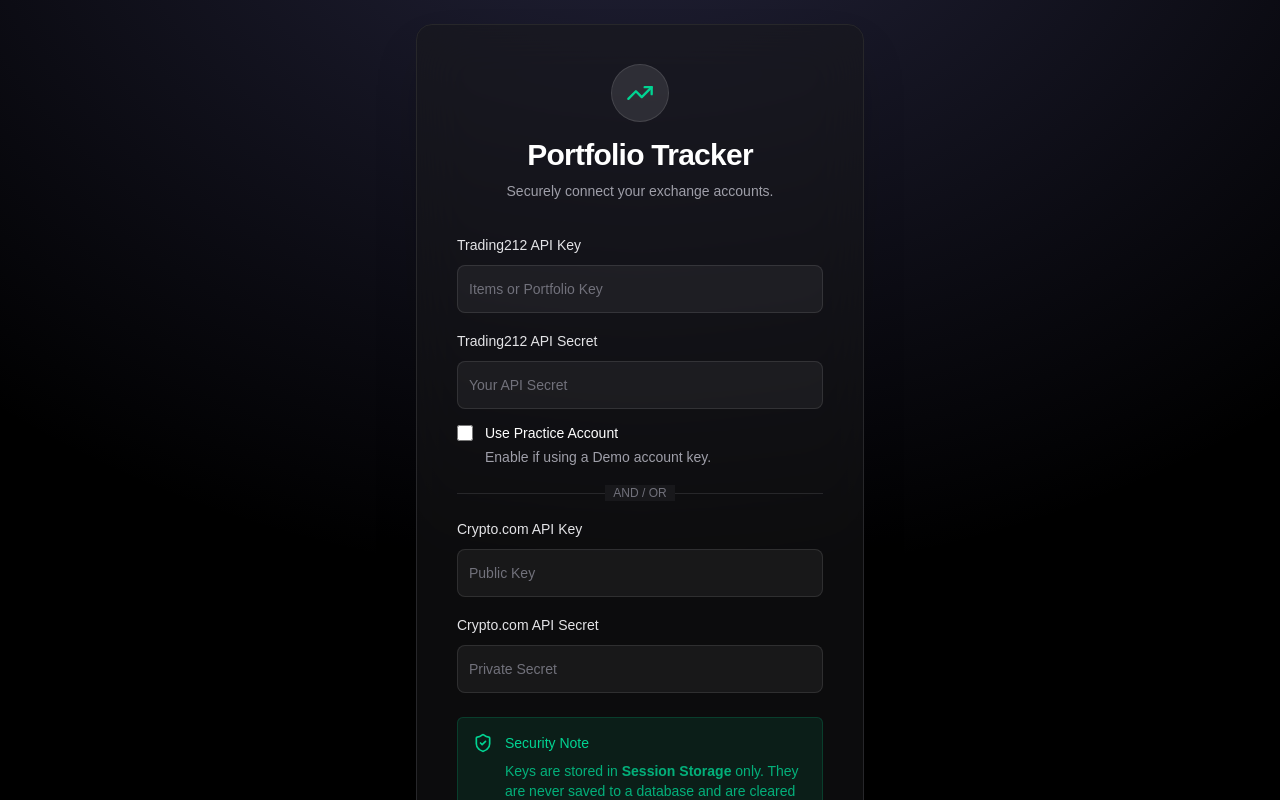
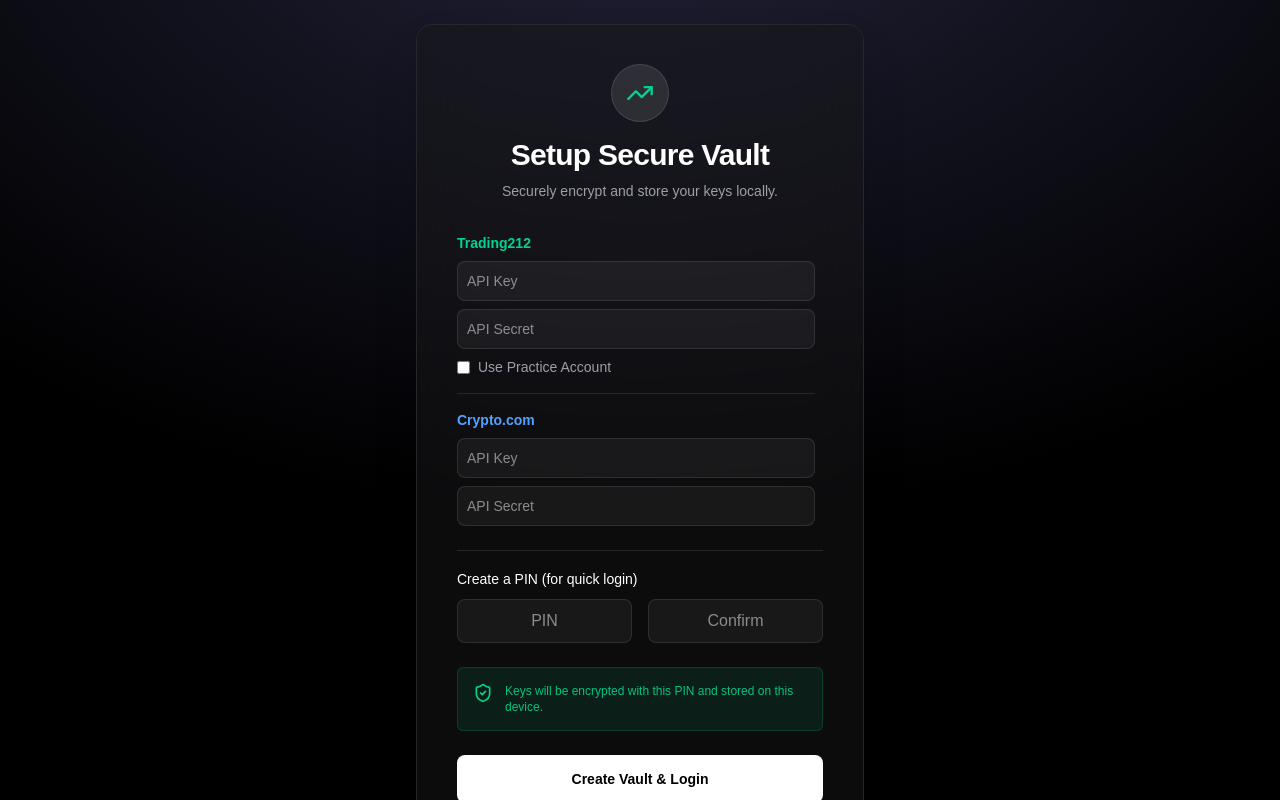
Before and after one commit to tkirilov93-del/pft, a Next.js app: page / in a window 1280 px wide. Shown: the top 800 px of the page. Built offline with nearby package versions, Linux system fonts and the light colour scheme.

Commit message:
Add files via upload

```diff
--- a/src/components/ApiKeyForm.tsx
+++ b/src/components/ApiKeyForm.tsx
@@ -1,7 +1,9 @@
 "use client";
 
-import { useState } from "react";
-import { Lock, ShieldCheck, TrendingUp } from "lucide-react";
+import { useState, useEffect } from "react";
+import { Lock, ShieldCheck, TrendingUp, Key, Trash2 } from "lucide-react";
+import AES from "crypto-js/aes";
+import encUtf8 from "crypto-js/enc-utf8";
 import { cn } from "@/lib/utils";
 
 interface ApiKeyFormProps {
@@ -9,160 +11,260 @@
 }
 
 export default function ApiKeyForm({ onComplete }: ApiKeyFormProps) {
+    // Mode: 'loading' | 'setup' | 'login'
+    const [mode, setMode] = useState<"loading" | "setup" | "login">("loading");
+
+    // Vault State
+    const [pin, setPin] = useState("");
+    const [confirmPin, setConfirmPin] = useState("");
+    const [error, setError] = useState<string | null>(null);
+
+    // Form State (for setup)
     const [t212Key, setT212Key] = useState("");
     const [t212Secret, setT212Secret] = useState("");
     const [t212Practice, setT212Practice] = useState(false);
     const [cryptoKey, setCryptoKey] = useState("");
     const [cryptoSecret, setCryptoSecret] = useState("");
 
-    const handleSubmit = (e: React.FormEvent) => {
+    useEffect(() => {
+        const vault = localStorage.getItem("portfolio_vault");
+        if (vault) {
+            setMode("login");
+        } else {
+            setMode("setup");
+        }
+    }, []);
+
+    const handleSetup = (e: React.FormEvent) => {
         e.preventDefault();
+        setError(null);
+
+        if (pin.length < 4) {
+            setError("PIN must be at least 4 digits");
+            return;
+        }
+        if (pin !== confirmPin) {
+            setError("PINs do not match");
+            return;
+        }
+
+        // Validate at least one service
+        if ((!t212Key || !t212Secret) && (!cryptoKey || !cryptoSecret)) {
+            setError("Please enter API keys for at least one service");
+            return;
+        }
+
+        try {
+            const keys = {
+                t212_key: t212Key,
+                t212_secret: t212Secret,
+                t212_type: t212Practice ? "practice" : "live",
+                crypto_key: cryptoKey,
+                crypto_secret: cryptoSecret
+            };
+
+            const encrypted = AES.encrypt(JSON.stringify(keys), pin).toString();
+            localStorage.setItem("portfolio_vault", encrypted);
+
+            // Also set session for immediate access
             if (t212Key) {
                 sessionStorage.setItem("t212_key", t212Key);
                 sessionStorage.setItem("t212_secret", t212Secret);
                 sessionStorage.setItem("t212_type", t212Practice ? "practice" : "live");
             }
-        if (cryptoKey) sessionStorage.setItem("crypto_key", cryptoKey);
-        if (cryptoSecret) sessionStorage.setItem("crypto_secret", cryptoSecret);
+            if (cryptoKey) {
+                sessionStorage.setItem("crypto_key", cryptoKey);
+                sessionStorage.setItem("crypto_secret", cryptoSecret);
+            }
+
             onComplete();
+        } catch (err) {
+            console.error(err);
+            setError("Failed to encrypt data");
+        }
     };
+
+    const handleLogin = (e: React.FormEvent) => {
+        e.preventDefault();
+        setError(null);
+
+        try {
+            const vault = localStorage.getItem("portfolio_vault");
+            if (!vault) {
+                setMode("setup");
+                return;
+            }
+
+            const bytes = AES.decrypt(vault, pin);
+            const decryptedData = JSON.parse(bytes.toString(encUtf8));
+
+            if (decryptedData) {
+                if (decryptedData.t212_key) {
+                    sessionStorage.setItem("t212_key", decryptedData.t212_key);
+                    sessionStorage.setItem("t212_secret", decryptedData.t212_secret);
+                    sessionStorage.setItem("t212_type", decryptedData.t212_type || "live");
+                }
+                if (decryptedData.crypto_key) {
+                    sessionStorage.setItem("crypto_key", decryptedData.crypto_key);
+                    sessionStorage.setItem("crypto_secret", decryptedData.crypto_secret);
+                }
+                onComplete();
+            } else {
+                setError("Invalid PIN");
+            }
+        } catch (err) {
+            // Decryption failure usually throws malformed UTF-8 error
+            setError("Invalid PIN");
+        }
+    };
+
+    const handleReset = () => {
+        if (confirm("Are you sure? This will delete your saved API keys. You will need to enter them again.")) {
+            localStorage.removeItem("portfolio_vault");
+            setMode("setup");
+            setPin("");
+            setError(null);
+        }
+    };
+
+    if (mode === "loading") return null;
 
     return (
         <div className="flex min-h-screen flex-col items-center justify-center bg-black bg-[radial-gradient(ellipse_80%_80%_at_50%_-20%,rgba(120,119,198,0.3),rgba(255,255,255,0))] p-6 text-white">
             <div className="w-full max-w-md space-y-8 rounded-2xl border border-zinc-800 bg-zinc-900/50 p-10 backdrop-blur-xl shadow-2xl">
                 <div className="text-center">
                     <div className="mx-auto mb-4 flex h-14 w-14 items-center justify-center rounded-full bg-white/10 ring-1 ring-white/20">
-                        <TrendingUp className="h-7 w-7 text-emerald-400" />
+                        {mode === "login" ? <Lock className="h-7 w-7 text-emerald-400" /> : <TrendingUp className="h-7 w-7 text-emerald-400" />}
                     </div>
-                    <h2 className="text-3xl font-bold tracking-tight text-white">Portfolio Tracker</h2>
+                    <h2 className="text-3xl font-bold tracking-tight text-white">
+                        {mode === "login" ? "Unlock Portfolio" : "Setup Secure Vault"}
+                    </h2>
                     <p className="mt-2 text-sm text-zinc-400">
-                        Securely connect your exchange accounts.
+                        {mode === "login"
+                            ? "Enter your PIN to decrypt your API keys."
+                            : "Securely encrypt and store your keys locally."}
                     </p>
                 </div>
 
-                <form onSubmit={handleSubmit} className="mt-8 space-y-6">
-                    <div className="space-y-4">
+                {error && (
+                    <div className="rounded-lg bg-red-500/10 p-3 text-sm text-red-500 text-center">
+                        {error}
+                    </div>
+                )}
+
+                {mode === "login" ? (
+                    <form onSubmit={handleLogin} className="mt-8 space-y-6">
                         <div>
-                            <label htmlFor="t212" className="block text-sm font-medium leading-6 text-zinc-200">
-                                Trading212 API Key
+                            <label htmlFor="pin" className="block text-sm font-medium leading-6 text-zinc-200">
+                                Enter PIN
                             </label>
-                            <div className="relative mt-2">
                             <input
-                                    id="t212"
-                                    name="t212"
+                                id="pin"
+                                type="password"
+                                value={pin}
+                                onChange={(e) => setPin(e.target.value)}
+                                className="mt-2 block w-full rounded-lg border-0 bg-white/5 p-3 text-white ring-1 ring-inset ring-white/10 focus:ring-2 focus:ring-emerald-500 text-center text-2xl tracking-widest"
+                                placeholder="••••"
+                                autoFocus
+                            />
+                        </div>
+                        <button
+                            type="submit"
+                            className="flex w-full justify-center rounded-lg bg-white px-3 py-3 text-sm font-semibold leading-6 text-black hover:bg-zinc-200 transition-all font-bold"
+                        >
+                            Unlock
+                        </button>
+                        <button
+                            type="button"
+                            onClick={handleReset}
+                            className="flex w-full justify-center gap-2 rounded-lg px-3 py-2 text-xs text-zinc-500 hover:text-red-500 transition-colors"
+                        >
+                            <Trash2 className="h-4 w-4" /> Reset Vault (Clear Keys)
+                        </button>
+                    </form>
+                ) : (
+                    <form onSubmit={handleSetup} className="mt-8 space-y-6">
+                        {/* API KEY INPUTS (Same as before, simplified structure) */}
+                        <div className="space-y-4 max-h-[400px] overflow-y-auto pr-2 custom-scrollbar">
+                            {/* T212 Section */}
+                            <div className="space-y-2">
+                                <h3 className="text-sm font-semibold text-emerald-400">Trading212</h3>
+                                <input
                                     type="password"
                                     value={t212Key}
                                     onChange={(e) => setT212Key(e.target.value)}
-                                    className="block w-full rounded-lg border-0 bg-white/5 p-3 text-white ring-1 ring-inset ring-white/10 placeholder:text-zinc-500 focus:ring-2 focus:ring-inset focus:ring-emerald-500 sm:text-sm sm:leading-6"
-                                    placeholder="Items or Portfolio Key"
+                                    className="block w-full rounded-lg border-0 bg-white/5 p-2.5 text-white ring-1 ring-inset ring-white/10 text-sm focus:ring-emerald-500"
+                                    placeholder="API Key"
                                 />
-                            </div>
-
-                            <div className="pt-4">
-                                <label htmlFor="t212Secret" className="block text-sm font-medium leading-6 text-zinc-200">
-                                    Trading212 API Secret
-                                </label>
-                                <div className="relative mt-2">
                                 <input
-                                        id="t212Secret"
-                                        name="t212Secret"
                                     type="password"
                                     value={t212Secret}
                                     onChange={(e) => setT212Secret(e.target.value)}
-                                        className="block w-full rounded-lg border-0 bg-white/5 p-3 text-white ring-1 ring-inset ring-white/10 placeholder:text-zinc-500 focus:ring-2 focus:ring-inset focus:ring-emerald-500 sm:text-sm sm:leading-6"
-                                        placeholder="Your API Secret"
+                                    className="block w-full rounded-lg border-0 bg-white/5 p-2.5 text-white ring-1 ring-inset ring-white/10 text-sm focus:ring-emerald-500"
+                                    placeholder="API Secret"
+                                />
+                                <label className="flex items-center gap-2 text-sm text-zinc-400 cursor-pointer">
+                                    <input type="checkbox" checked={t212Practice} onChange={e => setT212Practice(e.target.checked)} className="rounded border-zinc-700 bg-zinc-800 text-emerald-500" />
+                                    <span>Use Practice Account</span>
+                                </label>
+                            </div>
+
+                            <div className="border-t border-zinc-800 pt-4 space-y-2">
+                                <h3 className="text-sm font-semibold text-blue-400">Crypto.com</h3>
+                                <input
+                                    type="password"
+                                    value={cryptoKey}
+                                    onChange={(e) => setCryptoKey(e.target.value)}
+                                    className="block w-full rounded-lg border-0 bg-white/5 p-2.5 text-white ring-1 ring-inset ring-white/10 text-sm focus:ring-blue-500"
+                                    placeholder="API Key"
+                                />
+                                <input
+                                    type="password"
+                                    value={cryptoSecret}
+                                    onChange={(e) => setCryptoSecret(e.target.value)}
+                                    className="block w-full rounded-lg border-0 bg-white/5 p-2.5 text-white ring-1 ring-inset ring-white/10 text-sm focus:ring-blue-500"
+                                    placeholder="API Secret"
                                 />
                             </div>
                         </div>
 
-                            <div className="relative flex gap-x-3 pt-3">
-                                <div className="flex h-6 items-center">
+                        <div className="border-t border-zinc-800 pt-4">
+                            <label className="block text-sm font-medium leading-6 text-white mb-2">Create a PIN (for quick login)</label>
+                            <div className="grid grid-cols-2 gap-4">
                                 <input
-                                        id="t212_practice"
-                                        name="t212_practice"
-                                        type="checkbox"
-                                        checked={t212Practice}
-                                        onChange={(e) => setT212Practice(e.target.checked)}
-                                        className="h-4 w-4 rounded border-white/10 bg-white/5 text-emerald-600 focus:ring-emerald-600 focus:ring-offset-gray-900"
+                                    type="password"
+                                    value={pin}
+                                    onChange={(e) => setPin(e.target.value)}
+                                    className="block w-full rounded-lg bg-white/5 p-2.5 text-center text-white ring-1 ring-inset ring-white/10 focus:ring-emerald-500"
+                                    placeholder="PIN"
                                 />
-                                </div>
-                                <div className="text-sm leading-6">
-                                    <label htmlFor="t212_practice" className="font-medium text-white">
-                                        Use Practice Account
-                                    </label>
-                                    <p className="text-zinc-400">Enable if using a Demo account key.</p>
-                                </div>
-                            </div>
-                        </div>
-
-                        <div className="relative">
-                            <div className="absolute inset-0 flex items-center" aria-hidden="true">
-                                <div className="w-full border-t border-zinc-800" />
-                            </div>
-                            <div className="relative flex justify-center">
-                                <span className="bg-zinc-900 px-2 text-xs uppercase text-zinc-500">And / Or</span>
-                            </div>
-                        </div>
-
-                        <div>
-                            <label htmlFor="cryptoKey" className="block text-sm font-medium leading-6 text-zinc-200">
-                                Crypto.com API Key
-                            </label>
-                            <div className="relative mt-2">
                                 <input
-                                    id="cryptoKey"
-                                    name="cryptoKey"
                                     type="password"
-                                    value={cryptoKey}
-                                    onChange={(e) => setCryptoKey(e.target.value)}
-                                    className="block w-full rounded-lg border-0 bg-white/5 p-3 text-white ring-1 ring-inset ring-white/10 placeholder:text-zinc-500 focus:ring-2 focus:ring-inset focus:ring-blue-500 sm:text-sm sm:leading-6"
-                                    placeholder="Public Key"
+                                    value={confirmPin}
+                                    onChange={(e) => setConfirmPin(e.target.value)}
+                                    className="block w-full rounded-lg bg-white/5 p-2.5 text-center text-white ring-1 ring-inset ring-white/10 focus:ring-emerald-500"
+                                    placeholder="Confirm"
                                 />
-                            </div>
-                        </div>
-
-                        <div>
-                            <label htmlFor="cryptoSecret" className="block text-sm font-medium leading-6 text-zinc-200">
-                                Crypto.com API Secret
-                            </label>
-                            <div className="relative mt-2">
-                                <input
-                                    id="cryptoSecret"
-                                    name="cryptoSecret"
-                                    type="password"
-                                    value={cryptoSecret}
-                                    onChange={(e) => setCryptoSecret(e.target.value)}
-                                    className="block w-full rounded-lg border-0 bg-white/5 p-3 text-white ring-1 ring-inset ring-white/10 placeholder:text-zinc-500 focus:ring-2 focus:ring-inset focus:ring-blue-500 sm:text-sm sm:leading-6"
-                                    placeholder="Private Secret"
-                                />
-                            </div>
                             </div>
                         </div>
 
                         <div className="rounded-md bg-emerald-500/10 p-4 ring-1 ring-inset ring-emerald-500/20">
                             <div className="flex">
-                            <div className="flex-shrink-0">
-                                <ShieldCheck className="h-5 w-5 text-emerald-400" aria-hidden="true" />
-                            </div>
-                            <div className="ml-3">
-                                <h3 className="text-sm font-medium text-emerald-400">Security Note</h3>
-                                <div className="mt-2 text-sm text-emerald-400/80">
-                                    <p>
-                                        Keys are stored in <strong>Session Storage</strong> only. They are never saved to a database and are cleared when you close the tab.
-                                    </p>
-                                </div>
+                                <ShieldCheck className="h-5 w-5 text-emerald-400 shrink-0" />
+                                <div className="ml-3 text-xs text-emerald-400/90">
+                                    Keys will be encrypted with this PIN and stored on this device.
                                 </div>
                             </div>
                         </div>
 
                         <button
                             type="submit"
-                        disabled={(!t212Key || !t212Secret) && (!cryptoKey || !cryptoSecret)}
-                        className="flex w-full justify-center rounded-lg bg-white px-3 py-3 text-sm font-semibold leading-6 text-black shadow-sm hover:bg-zinc-200 focus-visible:outline focus-visible:outline-2 focus-visible:outline-offset-2 focus-visible:outline-white disabled:opacity-50 disabled:cursor-not-allowed transition-all"
+                            className="flex w-full justify-center rounded-lg bg-white px-3 py-3 text-sm font-semibold leading-6 text-black hover:bg-zinc-200 transition-all"
                         >
-                        Access Portfolio
+                            Create Vault & Login
                         </button>
                     </form>
+                )}
             </div>
         </div>
     );
```
Also changed, not shown: src/components/Dashboard.tsx (+74 -83 lines). Lines whose indentation alone changed are shown as unchanged.
